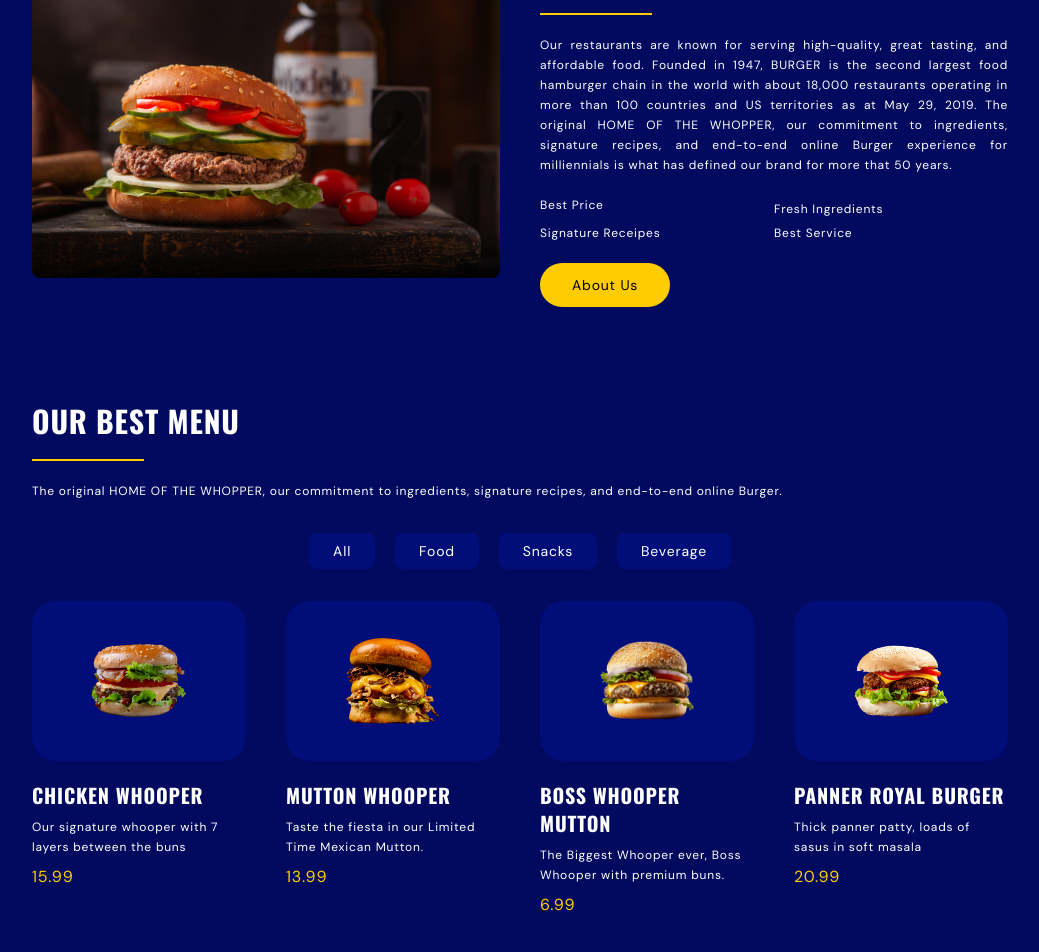
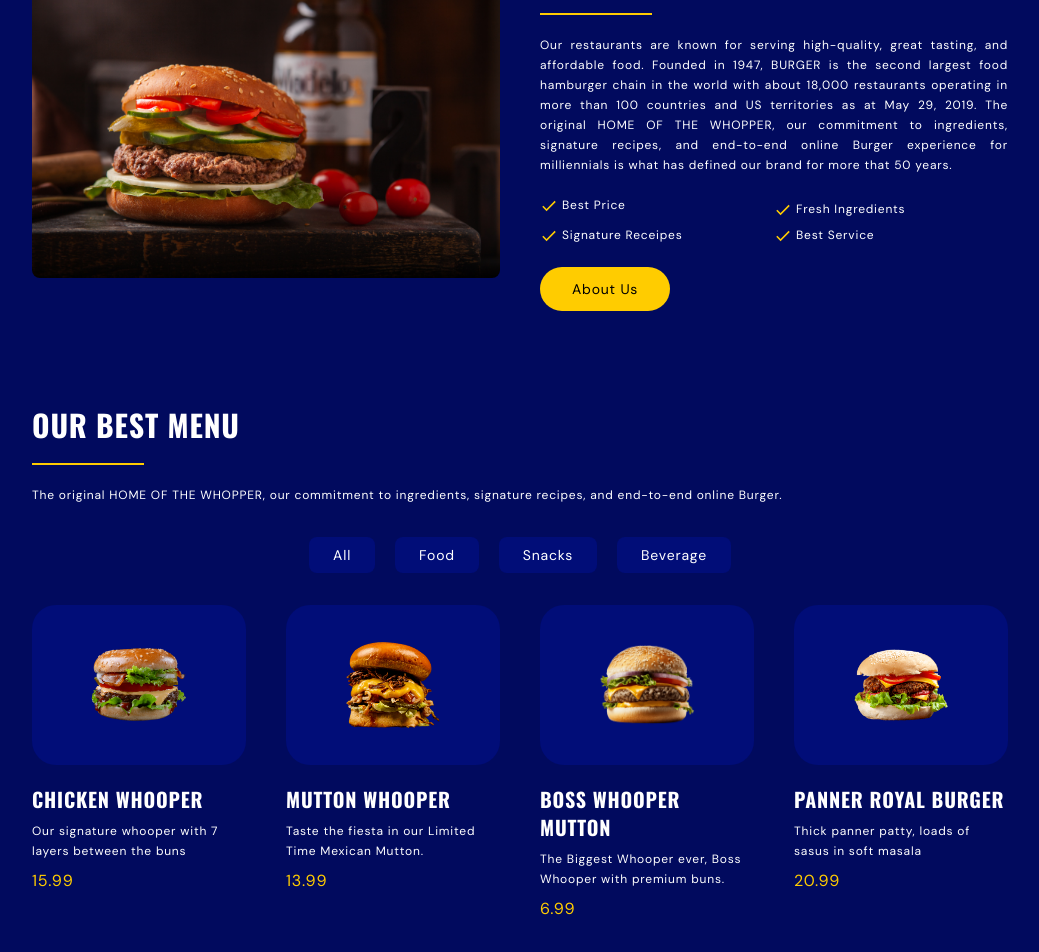
Before and after one commit to Manikandan1818/burger, a React (Vite) app: page / in a window 1280 px wide. Shown: the part 1380-2332 px from the top of the page, without its empty margins (120-1159 px from the left). Built offline with nearby package versions, Linux system fonts and the light colour scheme; a web font is replaced by a local one.

Commit message:
Tick mark updated in About component

```diff
--- a/src/components/About.jsx
+++ b/src/components/About.jsx
@@ -1,4 +1,6 @@
 import { about } from "../assets/images";
+import { IoMdCheckmark } from "react-icons/io";
+
 import Button from "./Button";
 
 const About = () => {
@@ -22,10 +24,30 @@
           what has defined our brand for more that 50 years.
         </p>
         <ul className="grid grid-cols-2 py-5 space-y-1 text-xs text-white">
-          <li className="py-0.5">Best Price</li>
-          <li className="py-0.5">Fresh Ingredients</li>
-          <li className="py-0.5">Signature Receipes</li>
-          <li className="py-0.5">Best Service</li>
+          <li className="py-0.5">
+            <span className="text-secondaryColor">
+              <IoMdCheckmark className="inline-block text-lg" />
+            </span>{" "}
+            Best Price
+          </li>
+          <li className="py-0.5">
+            <span className="text-secondaryColor">
+              <IoMdCheckmark className="inline-block text-lg" />
+            </span>{" "}
+            Fresh Ingredients
+          </li>
+          <li className="py-0.5">
+            <span className="text-secondaryColor">
+              <IoMdCheckmark className="inline-block text-lg" />
+            </span>{" "}
+            Signature Receipes
+          </li>
+          <li className="py-0.5">
+            <span className="text-secondaryColor">
+              <IoMdCheckmark className="inline-block text-lg" />
+            </span>{" "}
+            Best Service
+          </li>
         </ul>
         <Button label="About Us" />
       </div>
```
